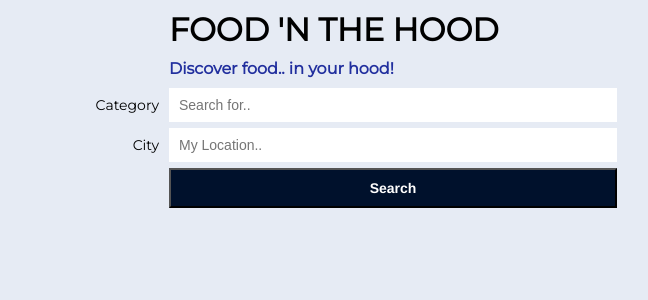
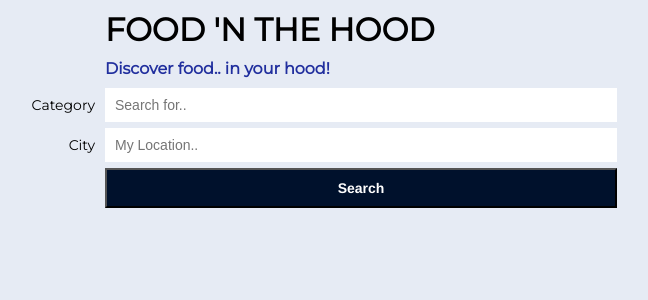
Before and after one commit to Benman2005/food-n-the-hood, a React (Create React App) app: page / in a window 1280 px wide. Shown: the top 300 px of the page, without its empty margins (343-991 px from the left). Built offline with nearby package versions, Linux system fonts and the light colour scheme.

Commit message:
css - centered landingpage

```diff
--- a/src/App.css
+++ b/src/App.css
@@ -18,9 +18,7 @@ h1 {
 h1,
 #subtitle {
   text-align: left;
-  margin-left: 40vw;
-  margin-right: 25vw;
-  margin: 10px 25vw 10px 40vw;
+  margin: 10px 25vw 10px 35vw;
 }
 
 #subtitle {
@@ -81,7 +79,7 @@ button,
 form {
   width: 50%;
   display: grid;
-  grid-template: 1fr 1fr 1fr / 30% 70%;
+  grid-template: 1fr 1fr 1fr / 20% 80%;
 }
 
 #searchButton {
```
